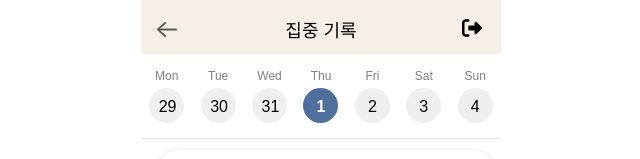
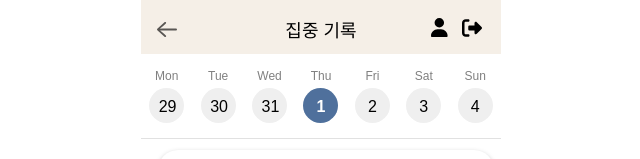
Before and after one commit to CornerTone/MyPolygon-FE, a React (Create React App) app in the folder selectpolygon/: page /record in a window 1280 px wide. Shown: the top 159 px of the page, without its empty margins (179-819 px from the left). Built offline with nearby package versions, Linux system fonts and the light colour scheme; no server answers.

Commit message:
마이페이지 아이콘헤더

```diff
--- a/selectpolygon/package.json
+++ b/selectpolygon/package.json
@@ -5,6 +5,7 @@
   "dependencies": {
     "@emotion/styled": "^11.11.0",
     "@fortawesome/fontawesome-free": "^6.5.1",
+    "@fortawesome/free-regular-svg-icons": "^6.5.1",
     "@fortawesome/free-solid-svg-icons": "^6.5.1",
     "@fortawesome/react-fontawesome": "^0.2.0",
     "@testing-library/jest-dom": "^5.17.0",
--- /dev/null
+++ b/selectpolygon/src/components/HeaderMypage.js
@@ -0,0 +1,29 @@
+import React from "react";
+import { FontAwesomeIcon } from '@fortawesome/react-fontawesome'
+import { faUser } from '@fortawesome/free-solid-svg-icons'
+import * as M from "./HeaderMypageStyle";
+import styled from 'styled-components';
+import { useNavigate } from "react-router-dom";
+
+export function HeaderMypage(){
+
+    const navigate = useNavigate();
+
+    const handleMypage = async () => {
+        navigate("/mypage");
+    }
+
+    return(
+            <M.Group onClick={handleMypage}>
+                <StyledFontAwesomeIcon icon={faUser} />
+            </M.Group>
+    )
+}
+
+const StyledFontAwesomeIcon = styled(FontAwesomeIcon)`
+    font-size: 19px;
+
+    &:hover {
+        color: #DB874B;
+    }
+`;
--- /dev/null
+++ b/selectpolygon/src/components/HeaderMypageStyle.js
@@ -0,0 +1,40 @@
+import styled from "@emotion/styled";
+
+export const Group = styled.div`
+	width: 27px;
+	height: 19px;
+	position: absolute;
+	left: 285px;
+	top: 18px;
+`;
+
+export const Vector = styled.svg`
+	width: 25px;
+	height: 19px;
+	position: absolute;
+	left: 0px;
+	top: 0px;
+	right: 0px;
+	bottom: 0px;
+	opacity: 0;
+`;
+
+export const Vector_0001 = styled.svg`
+	width: 17px;
+	height: 19px;
+	position: absolute;
+	left: 0px;
+	top: 0px;
+	right: 8px;
+	bottom: 0px;
+`;
+
+export const Vector_0002 = styled.svg`
+	width: 9px;
+	height: 9px;
+	position: absolute;
+	left: 16px;
+	top: 0px;
+	right: 0px;
+	bottom: 10px;
+`;
--- a/selectpolygon/src/pages/Record/Record.js
+++ b/selectpolygon/src/pages/Record/Record.js
@@ -8,6 +8,7 @@ import { FontAwesomeIcon } from '@fortawesome/react-fontawesome'
 import { faDollarSign, faUserGroup, faDumbbell, faBookOpen, faFootball } from '@fortawesome/free-solid-svg-icons'
 import { HeaderLogout } from "../../components/HeaderLogout";
 import axios from "axios";
+import { HeaderMypage } from "../../components/HeaderMypage";
 
 const categoryIcons = {
     학업: faBookOpen,
@@ -50,7 +51,7 @@ export function Record({ selectedDate }) {
 	const categories = ["학업", "여가", "건강", "인간관계", "경제"];
 
     useEffect(() => {
-        fetchRecordedTimes();
+        fetchRecordedTimes(selectedDate);
     }, [selectedDate]);
 
 	const fetchRecordedTimes = async () => {
@@ -73,7 +74,7 @@ export function Record({ selectedDate }) {
                 activityDate: selectedDate,
 				withCredentials: true,
             });
-            fetchRecordedTimes(); // 저장 후 다시 투자 정보를 조회하여 업데이트
+            fetchRecordedTimes(selectedDate); // 저장 후 다시 투자 정보를 조회하여 업데이트
             closeModal();
         } catch (error) {
             console.error("Error saving recorded time:", error);
@@ -86,13 +87,17 @@ export function Record({ selectedDate }) {
 				<R.Vector xmlns="http://www.w3.org/2000/svg" onClick={goBack}>
 				<path fill="rgba(0, 0, 0, 0.64)" d="M0 7.50001C0 7.74737 0.118471 7.97494 0.333872 8.16294L7.4852 14.723C7.7006 14.911 7.92677 15 8.18525 15C8.71299 15 9.13302 14.6439 9.13302 14.1491C9.13302 13.9117 9.03609 13.6742 8.86377 13.5257L6.45127 11.2698L2.18633 7.6979L1.96015 8.18273L5.42811 8.38062L19.0523 8.38062C19.6123 8.38062 20 8.01452 20 7.50001C20 6.9855 19.6123 6.6194 19.0523 6.6194L5.42811 6.6194L1.96015 6.81729L2.18633 7.31202L6.45127 3.73022L8.86377 1.47427C9.03609 1.31596 9.13302 1.08839 9.13302 0.850923C9.13302 0.356201 8.71299 0 8.18525 0C7.92677 0 7.7006 0.0791558 7.46365 0.296834L0.333872 6.83708C0.118471 7.02507 0 7.25265 0 7.50001Z"/>
 				</R.Vector>
+				<HeaderMypage />
 				<HeaderLogout />
 				<R.NaN_0002>집중 기록</R.NaN_0002>
 			</R.Frame48>
 
 			<R.NaN_0003>
 				<R.Line3/>
-				<WeekCalendar date={date} onChange={(newDate) => setDate(newDate)} />
+				<WeekCalendar date={date} onChange={(newDate) => {
+                    setDate(newDate);
+                    fetchRecordedTimes(newDate);
+                }} />
 			</R.NaN_0003>
 
 			<R.ContentContainer>
```
Also changed, not shown: 1 other file (tests, documents, lock files or other folders).
